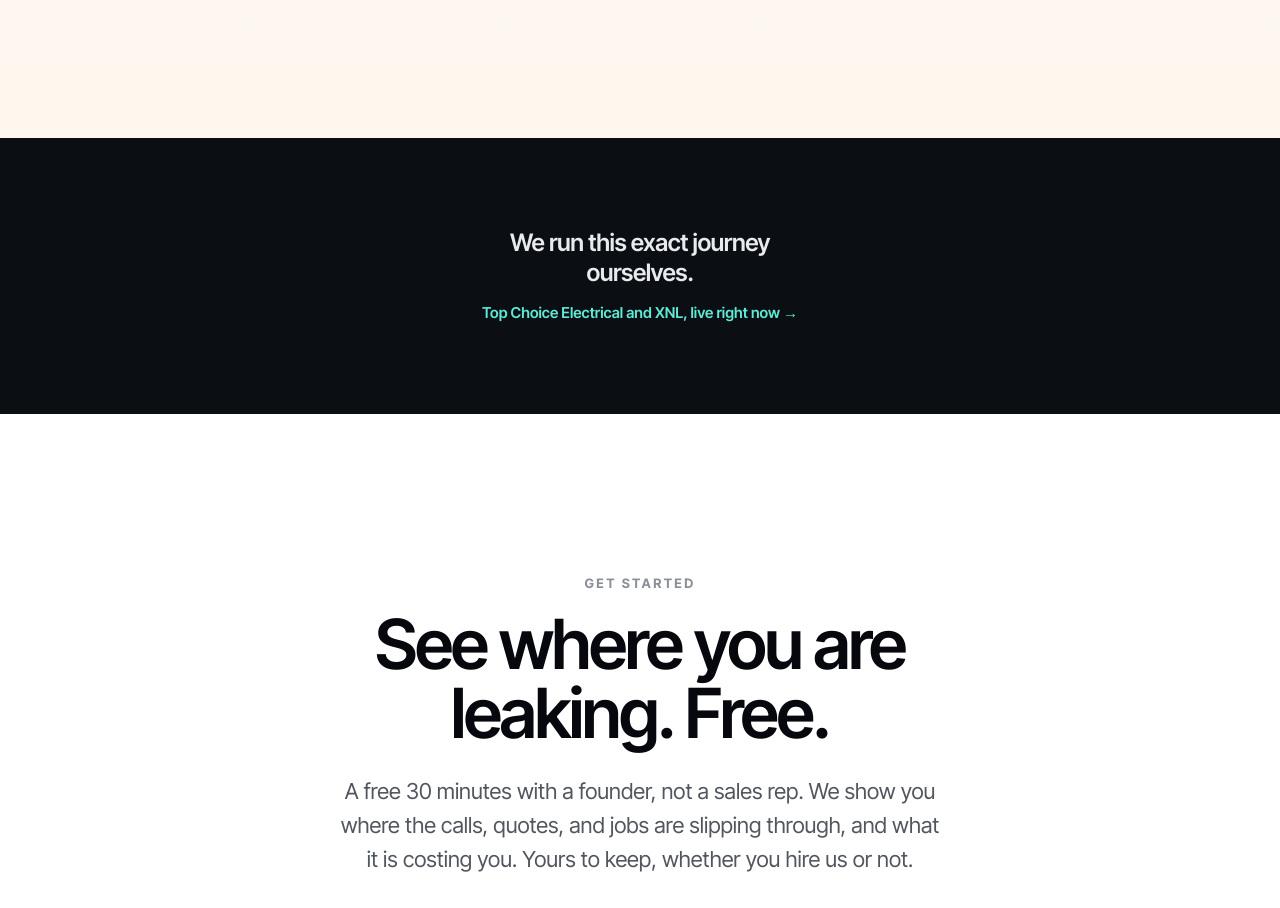
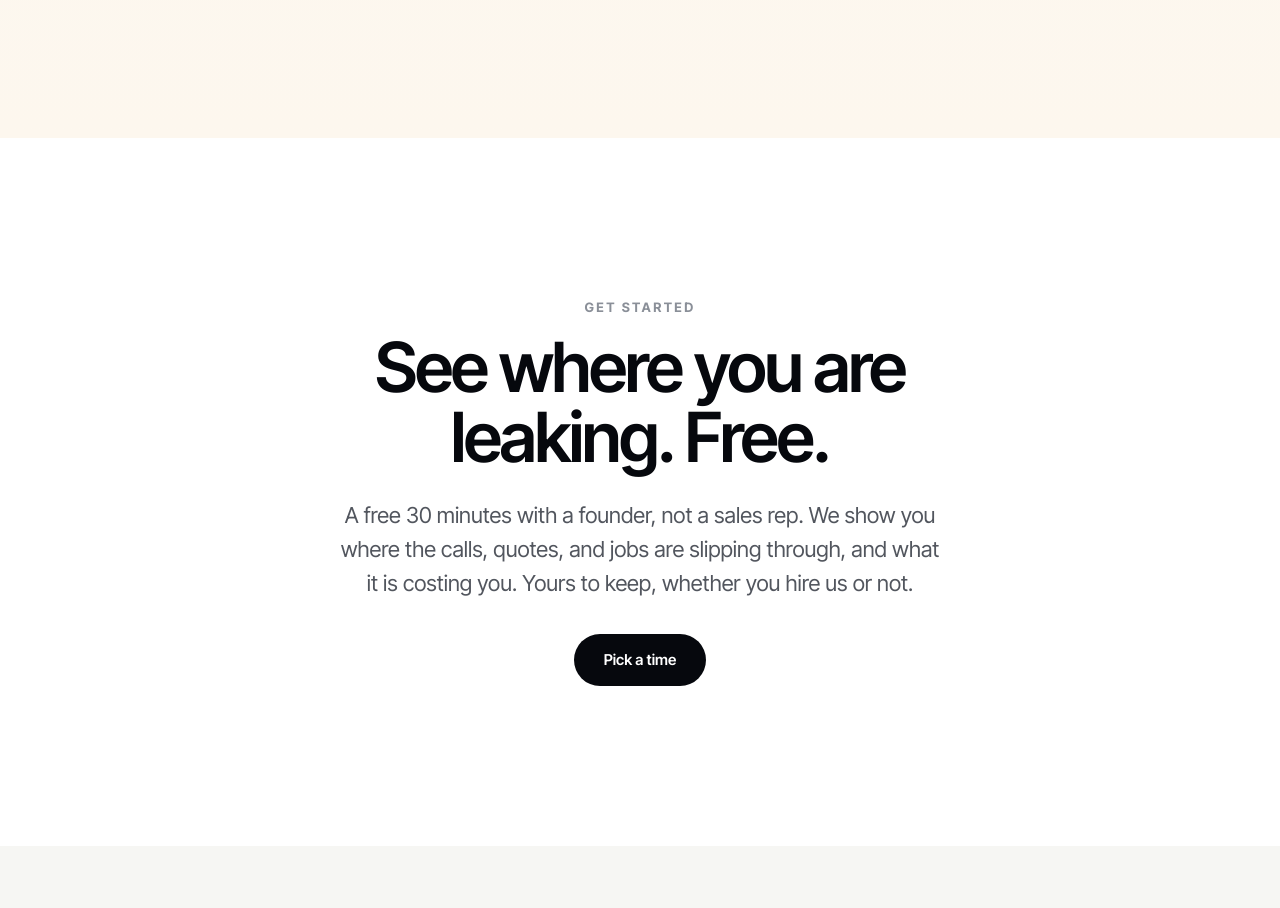
Before and after one commit to staybookt/staybookt-investor, a Next.js app: page /how-it-works in a window 1280 px wide. Shown: the part 4960-5868 px from the top of the page. Built offline with nearby package versions, Linux system fonts and the light colour scheme; no server answers.

Commit message:
How it works: remove the 'We run this exact journey ourselves / Top Choice Electrical and XNL' proof band (it also named the clients). Journey map now flows straight into Get Started

```diff
--- a/components/v4/HowItWorks.tsx
+++ b/components/v4/HowItWorks.tsx
@@ -215,12 +215,6 @@ const CSS = `
 .leak .lk-calls{font-size:13px;color:#6b7280;}
 .leak .lk-val{font-size:clamp(24px,3.4vw,32px);font-weight:700;letter-spacing:-.02em;color:#059669;}
 .leak .lk-note{margin-top:6px;font-size:11.5px;color:#9298a1;}
-
-/* proof */
-.hiw-proof{background:#0b0f14;text-align:center;padding:clamp(60px,8vw,90px) 0;}
-.hiw-proof p{font-size:clamp(18px,2.1vw,24px);color:#e8eaee;font-weight:600;letter-spacing:-.02em;max-width:24ch;margin:0 auto;line-height:1.25;}
-.hiw-proof a{color:#5eead4;font-weight:600;text-decoration:none;}
-.hiw-proof .sub{margin-top:14px;font-size:15px;color:#9aa0ab;font-weight:400;letter-spacing:0;}
 
 /* get started */
 .hiw-start{text-align:center;padding:clamp(90px,13vw,160px) 0;background:#fff;}
@@ -522,14 +516,6 @@ export default function HowItWorks() {
         </div>
       </section>
 
-      {/* PROOF */}
-      <section className="hiw-proof">
-        <div className="wrap">
-          <p>We run this exact journey ourselves.</p>
-          <div className="sub"><a href="/work">Top Choice Electrical and XNL, live right now &rarr;</a></div>
-        </div>
-      </section>
-
       {/* GET STARTED */}
       <section className="hiw-start" id="start">
         <div className="wrap">
```
